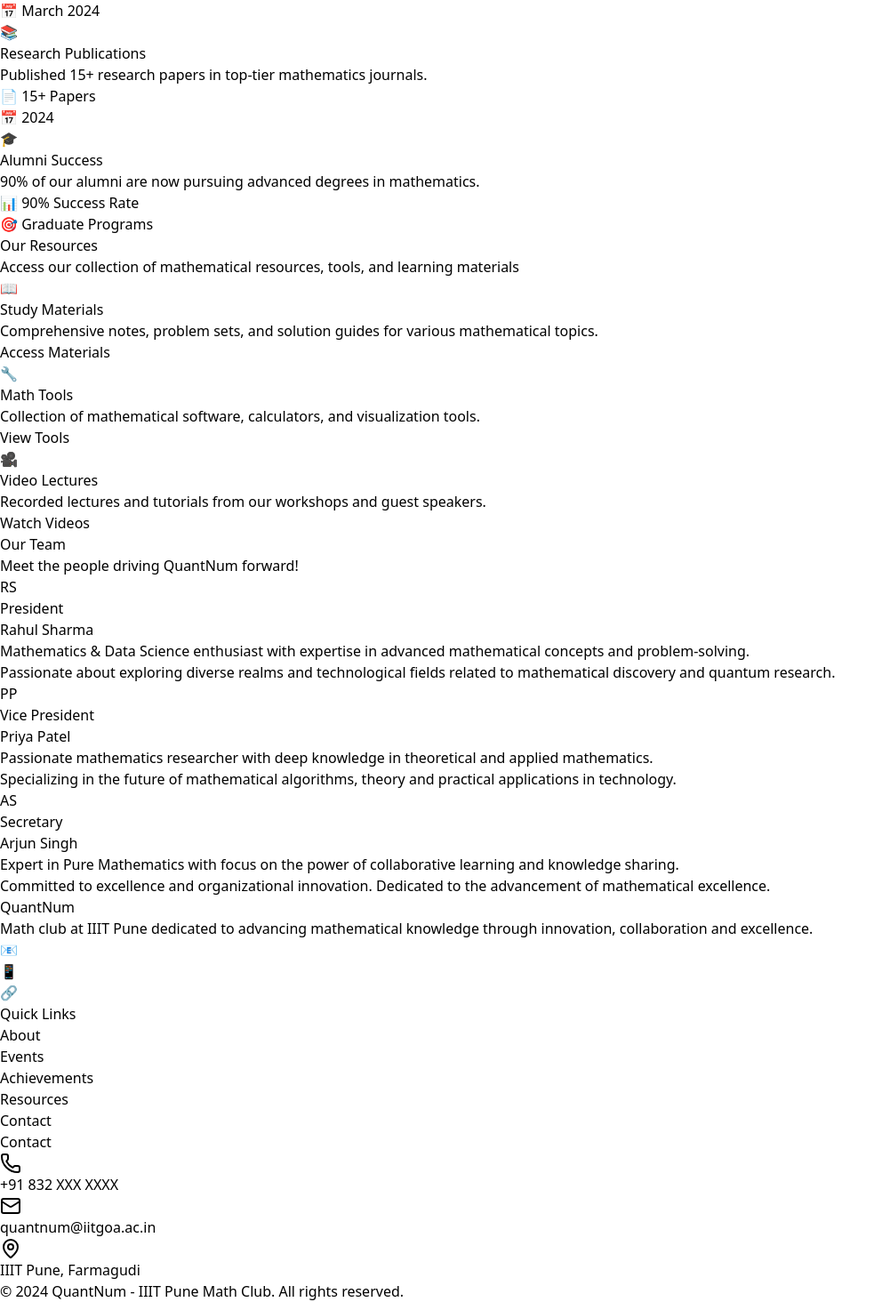
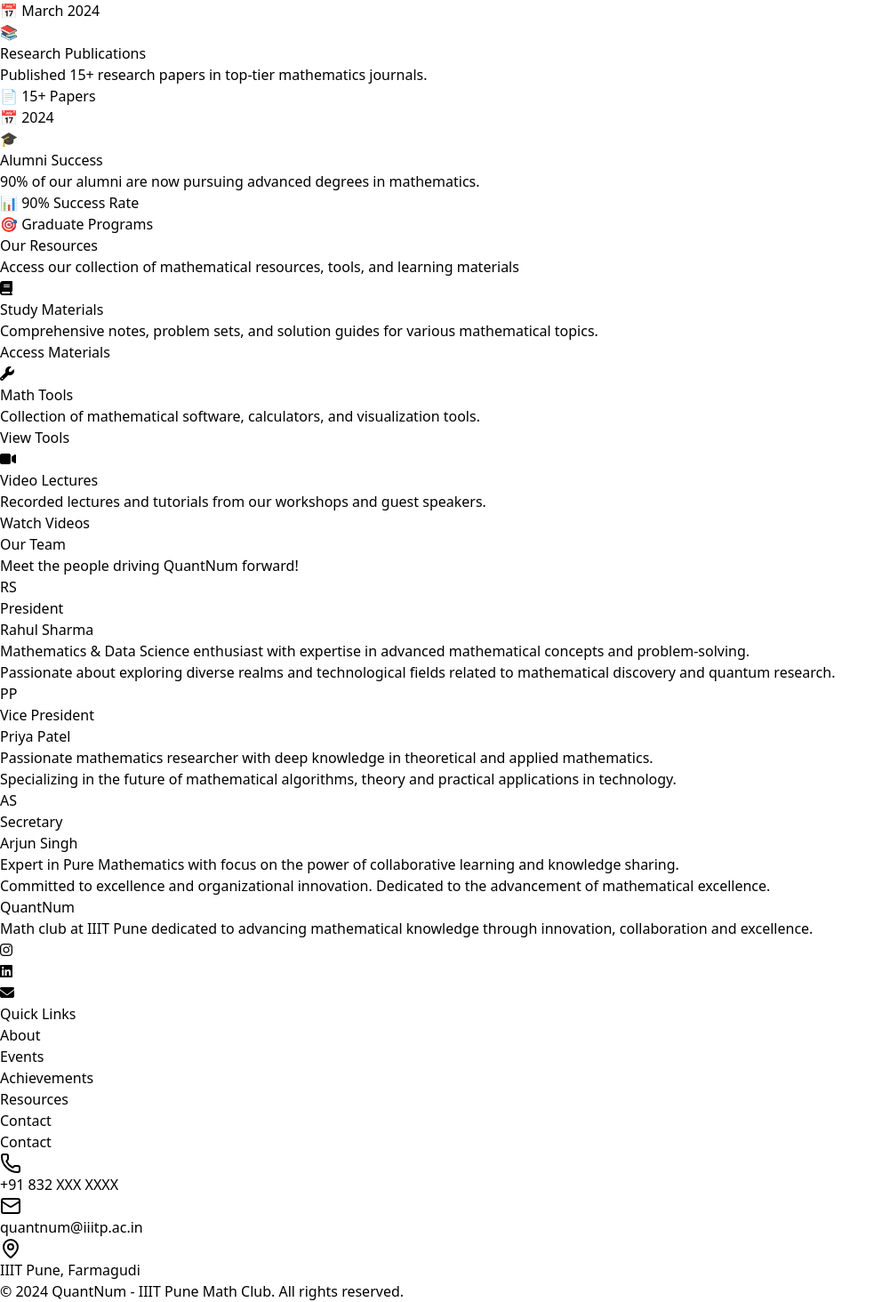
Before and after one commit to Sat-14/QuantNum, a React (Vite) app in the folder frontend/: page / in a window 1280 px wide. Shown: the part 864-2328 px from the top of the page at 89% size, without its empty margins (0-1001 px from the left). Built offline with nearby package versions, Linux system fonts and the light colour scheme.

Commit message:
added media icons and changed the bg of cards

```diff
--- a/frontend/package.json
+++ b/frontend/package.json
@@ -10,6 +10,7 @@
     "preview": "vite preview"
   },
   "dependencies": {
+    "@fortawesome/fontawesome-free": "^6.7.2",
     "lucide-react": "^0.525.0",
     "react": "^19.1.0",
     "react-dom": "^19.1.0",
--- a/frontend/src/components/AchievementsSection.jsx
+++ b/frontend/src/components/AchievementsSection.jsx
@@ -50,7 +50,7 @@
           </p>
         </div>
 
-        <div className="grid md:grid-cols-2 lg:grid-cols-3 gap-8">
+        <div className="grid md:grid-cols-2 lg:grid-cols-3 gap-8 ">
           {achievements.map((achievement) => (
             <EventCard key={achievement.id} event={achievement} />
           ))}
--- a/frontend/src/components/EventCard.jsx
+++ b/frontend/src/components/EventCard.jsx
@@ -2,7 +2,7 @@
 
 const EventCard = ({ event }) => {
   return (
-    <div className="bg-white/70 backdrop-blur-sm rounded-2xl p-8 shadow-lg hover:shadow-2xl transition-all duration-300 transform hover:-translate-y-2 border border-white/50">
+    <div className="bg-white/70 backdrop-blur-sm rounded-2xl p-8 shadow-lg hover:shadow-2xl transition-all duration-300 transform hover:-translate-y-2 border border-white/50 bg-gradient-to-br from-pink-100 via-white to-blue-50">
       <div className={`w-12 h-12 ${event.iconBg} rounded-xl flex items-center justify-center mb-6`}>
         {event.icon}
       </div>
--- a/frontend/src/components/Footer.jsx
+++ b/frontend/src/components/Footer.jsx
@@ -18,13 +18,32 @@
             </p>
             <div className="flex space-x-4">
               <div className="w-10 h-10 bg-white/20 rounded-full flex items-center justify-center hover:bg-white/30 transition-colors cursor-pointer">
-                <span className="text-sm">📧</span>
+                <a
+                  href="https://www.instagram.com/quantnum_iiitp?igsh=cTNsdnh6cjh0eDk2"
+                  target="_blank"
+                  rel="noopener noreferrer"
+                  className="text-white text-xl"
+                >
+                <i className="fa-brands fa-instagram"></i>
+                </a>
               </div>
               <div className="w-10 h-10 bg-white/20 rounded-full flex items-center justify-center hover:bg-white/30 transition-colors cursor-pointer">
-                <span className="text-sm">📱</span>
+                <a
+                  href="https://www.linkedin.com/company/quantnum/"
+                  target="_blank"
+                  rel="noopener noreferrer"
+                  className="text-white text-xl"
+                >
+                <i className="fa-brands fa-linkedin"></i>
+                </a>
               </div>
               <div className="w-10 h-10 bg-white/20 rounded-full flex items-center justify-center hover:bg-white/30 transition-colors cursor-pointer">
-                <span className="text-sm">🔗</span>
+              <a
+                href="mailto:quantnum@iiitp.ac.in"
+                className="text-white text-xl"
+              >
+              <i className="fa-solid fa-envelope"></i>
+              </a>
               </div>
             </div>
           </div>
@@ -86,7 +105,7 @@
               </div>
               <div className="flex items-center space-x-2">
                 <Mail className="w-4 h-4" />
-                <span className="text-sm">quantnum@iitgoa.ac.in</span>
+                <span className="text-sm">quantnum@iiitp.ac.in</span>
               </div>
               <div className="flex items-center space-x-2">
                 <MapPin className="w-4 h-4" />
--- a/frontend/src/components/HeroSection.jsx
+++ b/frontend/src/components/HeroSection.jsx
@@ -28,7 +28,7 @@
           onClick={scrollToTeam}
           className="bg-pink-500 hover:bg-pink-600 text-white px-8 py-4 rounded-full text-lg font-semibold transition-all duration-300 transform hover:scale-105 shadow-lg hover:shadow-xl cursor-pointer"
         >
-          🚀 Meet Our Team!
+        <i className="fa-solid fa-rocket"></i> Meet Our Team!
         </button>
       </div>
 
--- a/frontend/src/components/ResourcesSection.jsx
+++ b/frontend/src/components/ResourcesSection.jsx
@@ -7,7 +7,7 @@
       title: 'Study Materials',
       description: 'Comprehensive notes, problem sets, and solution guides for various mathematical topics.',
       iconBg: 'bg-purple-500',
-      icon: '📖',
+      icon: <i class="fa-solid fa-book"></i>,
       buttonColor: 'bg-purple-500 hover:bg-purple-600',
       buttonText: 'Access Materials'
     },
@@ -16,7 +16,7 @@
       title: 'Math Tools',
       description: 'Collection of mathematical software, calculators, and visualization tools.',
       iconBg: 'bg-red-500',
-      icon: '🔧',
+      icon: <i class="fa-solid fa-wrench"></i>,
       buttonColor: 'bg-red-500 hover:bg-red-600',
       buttonText: 'View Tools'
     },
@@ -25,7 +25,7 @@
       title: 'Video Lectures',
       description: 'Recorded lectures and tutorials from our workshops and guest speakers.',
       iconBg: 'bg-indigo-500',
-      icon: '🎥',
+      icon: <i class="fa-solid fa-video"></i>,
       buttonColor: 'bg-indigo-500 hover:bg-indigo-600',
       buttonText: 'Watch Videos'
     }
@@ -45,7 +45,7 @@
 
         <div className="grid md:grid-cols-2 lg:grid-cols-3 gap-8">
           {resources.map((resource) => (
-            <div key={resource.id} className="bg-white/70 backdrop-blur-sm rounded-2xl p-8 shadow-lg hover:shadow-2xl transition-all duration-300 transform hover:-translate-y-2 border border-white/50">
+            <div key={resource.id} className="bg-white/70 backdrop-blur-sm rounded-2xl p-8 shadow-lg hover:shadow-2xl transition-all duration-300 transform hover:-translate-y-2 border border-white/5 bg-gradient-to-br from-pink-100 via-white to-blue-50">
               <div className={`w-12 h-12 ${resource.iconBg} rounded-xl flex items-center justify-center mb-6`}>
                 <span className="text-white text-2xl">{resource.icon}</span>
               </div>
--- a/frontend/src/main.jsx
+++ b/frontend/src/main.jsx
@@ -2,6 +2,7 @@
 import { createRoot } from 'react-dom/client'
 import './index.css'
 import App from './App.jsx'
+import '@fortawesome/fontawesome-free/css/all.min.css';
 import { BrowserRouter as Router, Routes, Route } from 'react-router-dom'
 
 createRoot(document.getElementById('root')).render(
```
Also changed, not shown: 1 other file (tests, documents, lock files or other folders).
